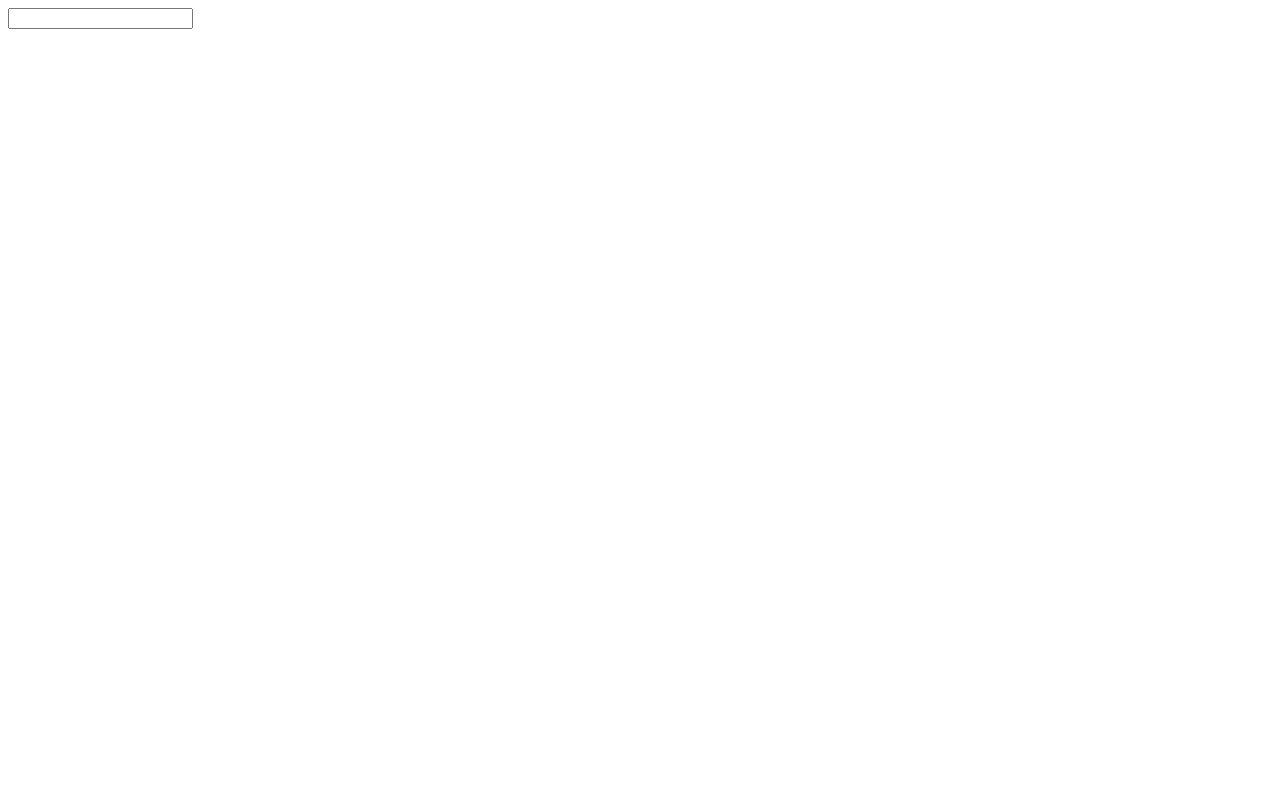
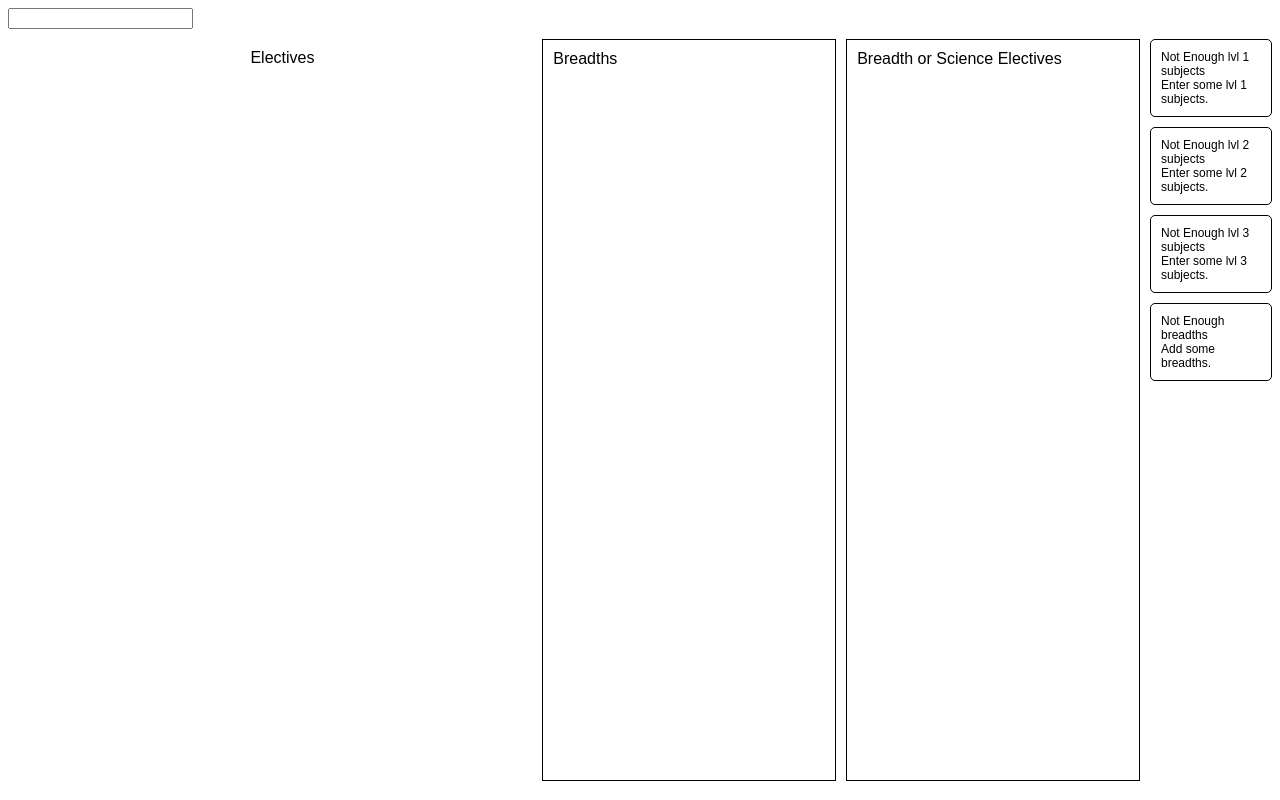
Before and after one commit to riazguzman/unimelb_subjects_project, a React (Create React App) app in the folder client/: page / in a window 1280 px wide. Built offline with nearby package versions, Linux system fonts and the light colour scheme.

Commit message:
fixed styling, looks more modern now!

```diff
--- a/client/src/App.css
+++ b/client/src/App.css
@@ -1,5 +1,11 @@
 .App {
   text-align: center;
+  font-family: serif;
+}
+
+body,
+html {
+  font-family: Karla, Arial, Helvetica, sans-serif;
 }
 
 .App-logo {
--- /dev/null
+++ b/client/src/components/ErrorCard.js
@@ -0,0 +1,23 @@
+import React from "react";
+
+const ErrorCard = ({ title, body }) => {
+  return (
+    <div
+      style={{
+        display: "flex",
+        flexDirection: "column",
+        border: "1px solid black",
+        borderRadius: "5px",
+        padding: "10px",
+        marginBottom: "10px",
+        fontSize: "12px",
+        width: "100px",
+      }}
+    >
+      <p style={{ margin: 0 }}>{title}</p>
+      <p style={{ margin: 0 }}>{body}</p>
+    </div>
+  );
+};
+
+export default ErrorCard;
--- /dev/null
+++ b/client/src/components/ErrorContainer.js
@@ -0,0 +1,123 @@
+import React, { useState, useEffect } from "react";
+import ErrorCard from "./ErrorCard";
+
+import {
+  testMaxLvl,
+  testMinLvl,
+  testDiscipline,
+  testTwoLvl,
+  testBreadth,
+  testBreadthMin,
+} from "../Functions/validationFunctions";
+
+export const ErrorContainer = ({ subjects, breadth }) => {
+  const [maxLevel1Error, setMaxLevel1Error] = useState(false);
+  const [minLevel1Error, setMinLevel1Error] = useState(false);
+  const [maxLevel2Error, setMaxLevel2Error] = useState(false);
+  const [minLevel2Error, setMinLevel2Error] = useState(false);
+  const [maxLevel3Error, setMaxLevel3Error] = useState(false);
+  const [minLevel3Error, setMinLevel3Error] = useState(false);
+  const [singleDisciplineError, setSingleDisciplineError] = useState("");
+  const [maxLevel1and2Error, setMaxLevel1and2Error] = useState(false);
+  const [maxLevel1and3Error, setMaxLevel1and3Error] = useState(false);
+  const [maxLevel2and3Error, setMaxLevel2and3Error] = useState(false);
+  const [minfourBreadths, setMinFourBreadths] = useState(false);
+  const [fourBreadths, setFourBreadths] = useState(false);
+  const [maxLevel1Breadth, setMaxLevel1Breadth] = useState(false);
+  const [scienceAndBreadth, setScienceAndBreadth] = useState(false);
+
+  useEffect(() => {
+    setMaxLevel1Error(testMaxLvl(subjects, 1, 7));
+    setMinLevel1Error(testMinLvl(subjects, 1, 5));
+    setMaxLevel2Error(testMaxLvl(subjects, 2, 7));
+    setMinLevel2Error(testMinLvl(subjects, 2, 5));
+    setMaxLevel3Error(testMaxLvl(subjects, 3, 4));
+    setMinLevel3Error(testMinLvl(subjects, 3, 2));
+    setSingleDisciplineError(testDiscipline(subjects));
+    setMaxLevel1and2Error(testTwoLvl(subjects, 1, 2, 12));
+    setMaxLevel1and3Error(testTwoLvl(subjects, 1, 3, 9));
+    setMaxLevel2and3Error(testTwoLvl(subjects, 2, 3, 9));
+  }, [subjects]);
+
+  useEffect(() => {
+    setFourBreadths(testBreadth(breadth));
+    setMaxLevel1Breadth(testMaxLvl(breadth, 1, 3));
+    setMinFourBreadths(testBreadthMin(breadth));
+  }, [breadth]);
+
+  return (
+    <div>
+      {maxLevel1Error && (
+        <ErrorCard
+          title="Too many lvl 1 subjects"
+          body="Remove some lvl 1 subjects."
+        />
+      )}
+      {minLevel1Error && (
+        <ErrorCard
+          title="Not Enough lvl 1 subjects"
+          body="Enter some lvl 1 subjects."
+        />
+      )}
+      {maxLevel2Error && (
+        <ErrorCard
+          title="Too many lvl 2 subjects"
+          body="Remove some lvl 2 subjects."
+        />
+      )}
+      {minLevel2Error && (
+        <ErrorCard
+          title="Not Enough lvl 2 subjects"
+          body="Enter some lvl 2 subjects."
+        />
+      )}
+      {maxLevel3Error && (
+        <ErrorCard
+          title="Too many lvl 3 subjects"
+          body="Remove some lvl 3 subjects."
+        />
+      )}
+      {minLevel3Error && (
+        <ErrorCard
+          title="Not Enough lvl 3 subjects"
+          body="Enter some lvl 3 subjects."
+        />
+      )}
+      {singleDisciplineError !== "" && (
+        <ErrorCard
+          title="Too many lvl 1 science subjects from the same discipline"
+          body="Remove some subjects from single discipline."
+        />
+      )}
+      {maxLevel1and2Error && (
+        <ErrorCard
+          title="Too many lvl 1 and 2 subjects"
+          body="Remove some lvl 1 and 2 subjects."
+        />
+      )}
+      {maxLevel1and3Error && (
+        <ErrorCard
+          title="Too many lvl 1 and 3 subjects"
+          body="Remove some lvl 1 and 3 subjects."
+        />
+      )}
+      {maxLevel2and3Error && (
+        <ErrorCard
+          title="Too many lvl 2 and 3 subjects"
+          body="Remove some lvl 2 and 3 subjects."
+        />
+      )}
+      {fourBreadths && (
+        <ErrorCard title="Too many breadths" body="Remove breadths." />
+      )}
+      {minfourBreadths && (
+        <ErrorCard title="Not Enough breadths" body="Add some breadths." />
+      )}
+      {maxLevel1Breadth && (
+        <ErrorCard title="Too many lvl 1 breadths" body="Remove breadths." />
+      )}
+    </div>
+  );
+};
+
+export default ErrorContainer;
--- a/client/src/components/Landing.js
+++ b/client/src/components/Landing.js
@@ -2,11 +2,43 @@ import React, { useEffect, useState } from "react";
 import axios from "axios";
 import styled from "@emotion/styled";
 
+import ErrorContainer from "./ErrorContainer";
+
+// Styling component container
+const ElectivesContainer = styled.div`
+  ${({ theme }) => `
+    height: 90vh;
+    overflow-y: auto;
+    width: 20%;
+    margin-right: 5px;
+
+
+    ::-webkit-scrollbar {
+      width: 3px;
+      height: 4px;
+    }
+
+    ::-webkit-scrollbar-track {
+      box-shadow: inset 0 0 30px white;
+      border-radius: 10px;
+    }
+
+    ::-webkit-scrollbar-thumb {
+      background:#C0C0C0;
+      border-radius: 10px;
+    }
+
+
+  `}
+`;
+
 const Landing = () => {
   const [form, setForm] = useState("");
   const [filteredList, setFilteredList] = useState([]);
-  const [selectedSubjects, setSelectedSubjects] = useState([]);
+  const [scienceElective, setScienceElective] = useState([]);
   const [selectedBreadths, setSelectedBreadths] = useState([]);
+  const [scienceOrBreadth, setScienceOrBreadth] = useState([]);
+  const [coreSubjects, setCoreSubjects] = useState([]);
 
   const OnChange = (e) => {
     setForm(e.target.value);
@@ -27,10 +59,13 @@ const Landing = () => {
     const target = e.target.getAttribute("class");
     const id = e.dataTransfer.getData("id");
     console.log(id);
-    if (target == "SelectedSubjects") {
-      setSelectedSubjects([...selectedSubjects, filteredList[id]]);
+    console.log("here");
+    if (target == "ScienceElective") {
+      setScienceElective([...scienceElective, filteredList[id]]);
     } else if (target == "BreadthSubjects") {
       setSelectedBreadths([...selectedBreadths, filteredList[id]]);
+    } else if (target == "ScienceOrBreadth") {
+      setScienceOrBreadth([...scienceOrBreadth, filteredList[id]]);
     }
   };
 
@@ -50,9 +85,13 @@ const Landing = () => {
   return (
     <div>
       <input type="text" onChange={OnChange} />
-      <div style={{ display: "flex" }}>
-        <div>
+      <div style={{ display: "flex" }}></div>
+      <div style={{ marginTop: "10px", display: "flex" }}>
+        <ElectivesContainer>
           {filteredList.map((val, i) => {
+            if (i > 50) {
+              filteredList.length = 51;
+            }
             return (
               <div
                 onDragStart={(e) => {
@@ -60,50 +99,74 @@ const Landing = () => {
                 }}
                 draggable
                 style={{
-                  height: "50px",
                   border: "1px solid black",
                   cursor: "pointer",
+                  marginBottom: "10px",
+                  marginRight: "5px",
+                  padding: "5px",
+                  fontSize: "12px",
                 }}
                 id={i}
               >
-                {val.name}
+                <p style={{ fontWeight: "bold" }}>{val.name}</p>
+                <p>level: {val.level}</p>
+                <p>field: {val.field}</p>
+              </div>
+            );
+          })}
+        </ElectivesContainer>
+        <div style={{ width: "80%", display: "flex" }}>
+          <div
+            style={{
+              height: "90vh",
+              overflowY: "auto",
+              width: "33%",
+              padding: "10px",
+              marginRight: "10px",
+            }}
+            className="ScienceElective"
+            onDragOver={OnDragOver}
+            onDrop={(e) => {
+              OnDragDrop(e);
+            }}
+          >
+            <div>Electives</div>
+            {scienceElective.map((val, i) => {
+              return (
+                <div
+                  className="ScienceElective"
+                  style={{
+                    border: "1px solid black",
+                    marginBottom: "10px",
+
+                    padding: "5px",
+                    fontSize: "12px",
+                  }}
+                  id={i}
+                >
+                  <p style={{ fontWeight: "bold" }}>{val.name}</p>
+                  <p>level: {val.level}</p>
+                  <p>field: {val.field}</p>
                 </div>
               );
             })}
           </div>
           <div
-          style={{ height: "400px", width: "200px" }}
-          className="SelectedSubjects"
-          onDragOver={OnDragOver}
-          onDrop={(e) => {
-            OnDragDrop(e);
+            style={{
+              height: "90vh",
+              overflowY: "auto",
+              width: "33%",
+              border: "1px solid black",
+              padding: "10px",
+              marginRight: "10px",
             }}
-        >
-          {selectedSubjects.map((val, i) => {
-            {
-              console.log(val);
-            }
-            return (
-              <div
-                style={{
-                  height: "50px",
-                  border: "1px solid black",
-                }}
-                id={i}
-              >
-                {val.name}
-              </div>
-            );
-          })}
-        </div>
-        <div
-          style={{ height: "400px", width: "200px" }}
             className="BreadthSubjects"
             onDragOver={OnDragOver}
             onDrop={(e) => {
               OnDragDrop(e);
             }}
           >
+            <div>Breadths</div>
             {selectedBreadths.map((val, i) => {
               {
                 console.log(val);
@@ -111,17 +174,62 @@ const Landing = () => {
               return (
                 <div
                   style={{
-                  height: "50px",
                     border: "1px solid black",
+                    marginBottom: "10px",
+                    marginRight: "10px",
+                    padding: "5px",
+                    fontSize: "12px",
                   }}
                   id={i}
                 >
-                {val.name}
+                  <p style={{ fontWeight: "bold" }}>{val.name}</p>
+                  <p>level: {val.level}</p>
+                  <p>field: {val.field}</p>
+                </div>
+              );
+            })}
+          </div>
+          <div
+            style={{
+              height: "90vh",
+              overflowY: "auto",
+              width: "33%",
+              border: "1px solid black",
+              padding: "10px",
+              marginRight: "10px",
+            }}
+            className="ScienceOrBreadth"
+            onDragOver={OnDragOver}
+            onDrop={(e) => {
+              OnDragDrop(e);
+            }}
+          >
+            <div>Breadth or Science Electives</div>
+            {scienceOrBreadth.map((val, i) => {
+              {
+                console.log(val);
+              }
+              return (
+                <div
+                  style={{
+                    border: "1px solid black",
+                    marginBottom: "10px",
+                    marginRight: "10px",
+                    padding: "5px",
+                    fontSize: "12px",
+                  }}
+                  id={i}
+                >
+                  <p style={{ fontWeight: "bold" }}>{val.name}</p>
+                  <p>level: {val.level}</p>
+                  <p>field: {val.field}</p>
                 </div>
               );
             })}
           </div>
         </div>
+        <ErrorContainer subjects={scienceElective} breadth={selectedBreadths} />
+      </div>
     </div>
   );
 };
```
Also changed, not shown: 2 other files (tests, documents, lock files or other folders). Lines whose indentation alone changed are shown as unchanged.
